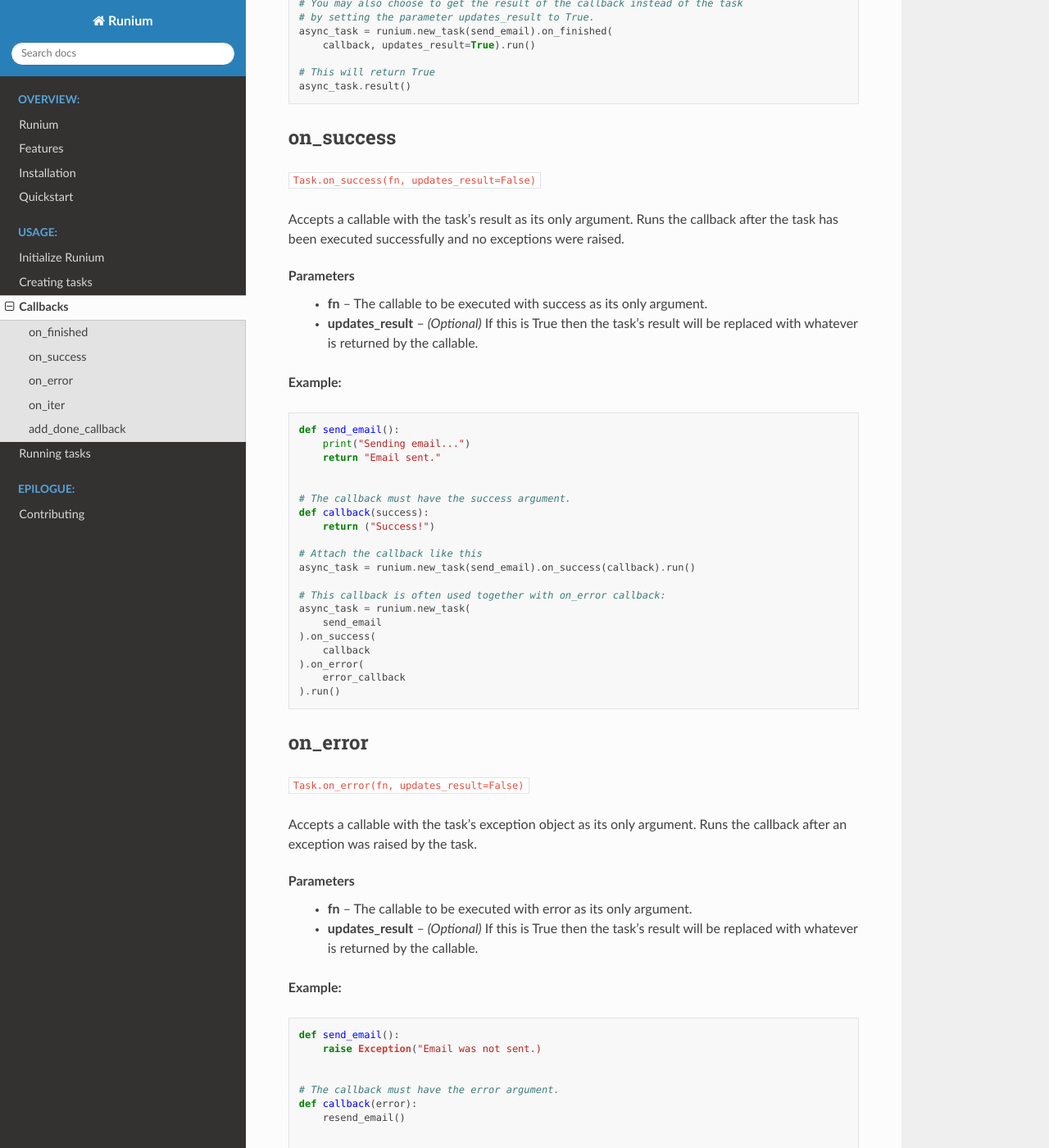
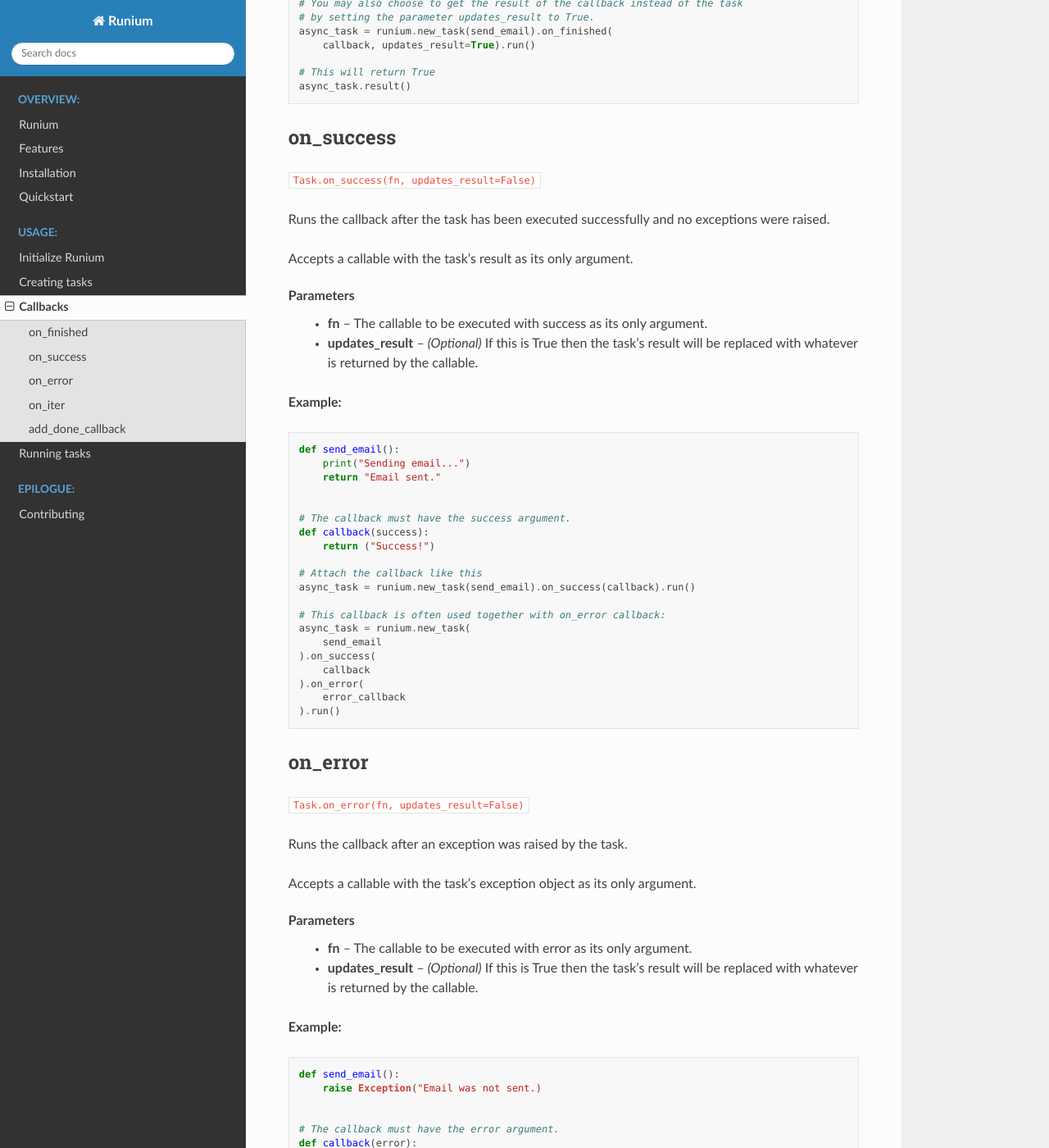
Before and after one commit to AGTGreg/runium, a Sphinx documentation site: the page built from docs/source/callbacks.rst, in a window 1280 px wide and 1400 px high, scrolled down 1129 px. Shown: the whole window at 82% size. Built offline with Sphinx 7.4.7 and the Read the Docs theme 2.0.0, drawn with Linux system fonts in a browser that asks for light colours; some of the changed text lies outside the part shown.

Commit message:
Docs imrovement.

```diff
--- a/docs/source/callbacks.rst
+++ b/docs/source/callbacks.rst
@@ -67,9 +67,10 @@ on_success
 **********
 ``Task.on_success(fn, updates_result=False)``
 
-Accepts a callable with the task's result as its only argument.
 Runs the callback after the task has been executed successfully and no
 exceptions were raised.
+
+Accepts a callable with the task's result as its only argument.
 
 **Parameters**
     - **fn** -- The callable to be executed with success as its only argument.
@@ -106,8 +107,9 @@ on_error
 ********
 ``Task.on_error(fn, updates_result=False)``
 
-Accepts a callable with the task’s exception object as its only argument. Runs
-the callback after an exception was raised by the task.
+Runs the callback after an exception was raised by the task.
+
+Accepts a callable with the task’s exception object as its only argument.
 
 **Parameters**
     - **fn** -- The callable to be executed with error as its only argument.
```
Also changed, not shown: other parts of docs/source/callbacks.rst (+6 -6 lines).
